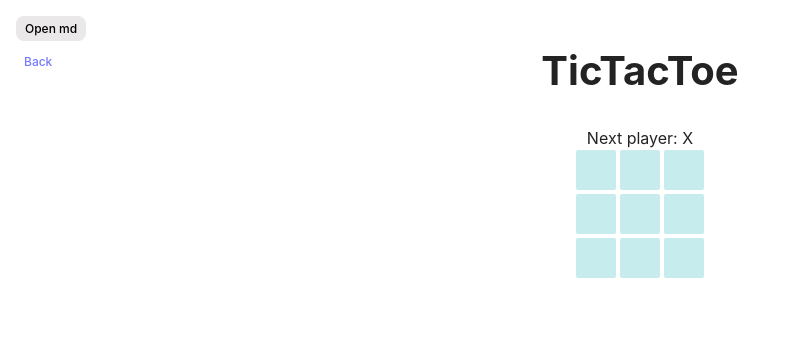
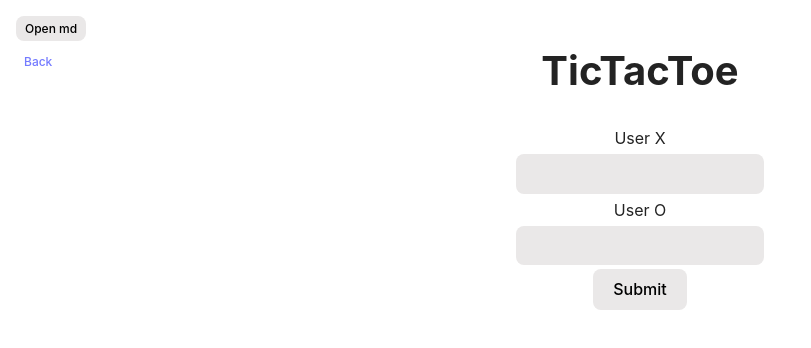
Before and after one commit to BambaThiam/NextReact-Typescript, a React (Vite) app: page /2-hooks-ts/exercise in a window 1280 px wide. Shown: the top 348 px of the page, without its empty margins (0-811 px from the left). Built offline with nearby package versions, Linux system fonts and the light colour scheme.

Commit message:
feat: ✨Exo_hooks 3 et 4 #4

```diff
--- a/src/exercices/2.tsx
+++ b/src/exercices/2.tsx
@@ -1,4 +1,4 @@
-import { useState } from "react";
+import React, { FormEvent, useRef, useState } from "react";
 import { Board } from "../lib/tictactoe/Board";
 import {
   SquareValue,
@@ -7,30 +7,100 @@ import {
   getDefaultSquares,
 } from "../lib/tictactoe/helpers";
 
+type UserNames = {
+  X: string | null;
+  O: string | null;
+};
 type GameInfoProps = {
   status: string;
-};
+  userNames: UserNames;
+}
 
-const GameInfo = ({ status }: GameInfoProps) => {
+
+
+const GameInfo = ({ status, userNames }: GameInfoProps) => {
   return (
     <div className="game-info">
+      <div className="flex gap-3 center">
+      <span>
+        <b>X</b>:{userNames?.X}
+      </span>
+      <span>VS</span>
+      <span>
+        <b>O</b>:{userNames?.O}
+      </span>
+    </div>
       <div>{status}</div>
     </div>
   );
 };
 
+
+type UserNamesFormProps = {
+  onUserNamesSubmitted : (user: {
+    X: string;
+    O: string;
+  }) => void
+};
+
+
+const UserNamesForm = ( { onUserNamesSubmitted }: UserNamesFormProps) => {
+  const userXRef = useRef<HTMLInputElement>(null);
+  const userORef = useRef<HTMLInputElement>(null);
+  const onSubmit = (event: FormEvent<HTMLFormElement>) => {
+    event.preventDefault();
+    const userX = userXRef.current?.value;
+    const userO = userORef.current?.value;
+    if (!userX || !userO) {
+      return;
+    }
+    if (userX === userO) {
+      alert('User X and User O must be different');
+      return;
+    }
+    onUserNamesSubmitted({ X: userX, O: userO });
+  }
+
+  return (
+    <form onSubmit={onSubmit} className="vertical-stack">
+    <label htmlFor="user1">User X</label>
+    <input id="user1" ref={userXRef} required minLength={2} />
+    <label htmlFor="user2">User O</label>
+    <input id="user2" ref={userORef} required minLength={2} />
+    <button type="submit">Submit</button>
+</form>
+  );
+}
+
+
+
 const Game = () => {
   // 🦁 Utilise `useState` pour gérer l'état des cases (attention à l'utiliser correctement) et résout les erreurs TypeScript
-  const [squares, setSquares] = useState(getDefaultSquares());
   // const squares = getDefaultSquares();
+  const [squares] = useState(() => getDefaultSquares());
+  const [userNames, setUserNames] = useState<UserNames>({
+    X: null,
+    O: null,
+  })
 
   const nextValue = calculateNextValue(squares);
   const status = calculateStatus(squares, nextValue);
 
+  if (!userNames.X || !userNames.O) {
+    return (
+      <UserNamesForm
+        onUserNamesSubmitted={(userNames) => {
+          setUserNames(userNames);
+        }}
+      />
+    );
+  }
+
   return (
     <div className="game">
-      <GameInfo status={status} />
+      <GameInfo status={status} userNames={userNames} />
       <Board squares={squares} />
+      {/* <UserNamesForm onUserNamesSubmitted={(userNames) => setUserNames(userNames)} /> */}
     </div>
   );
 };
```
